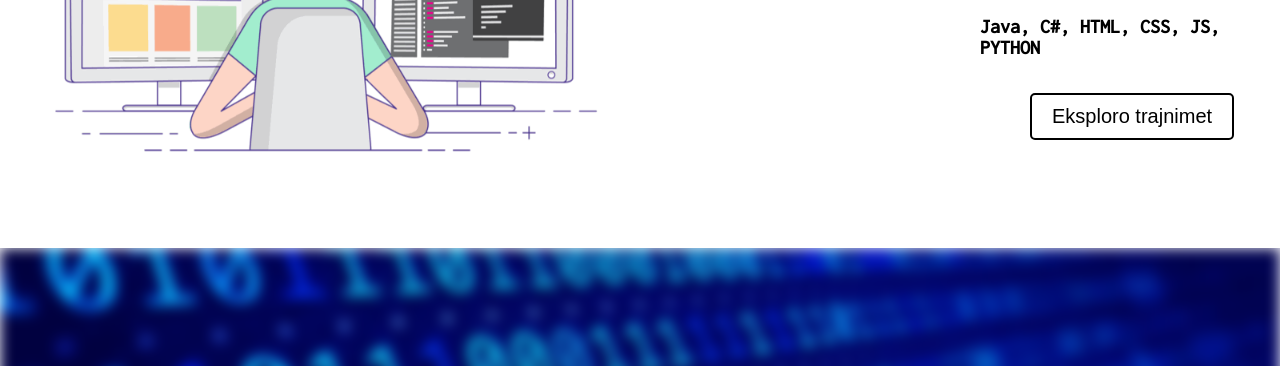
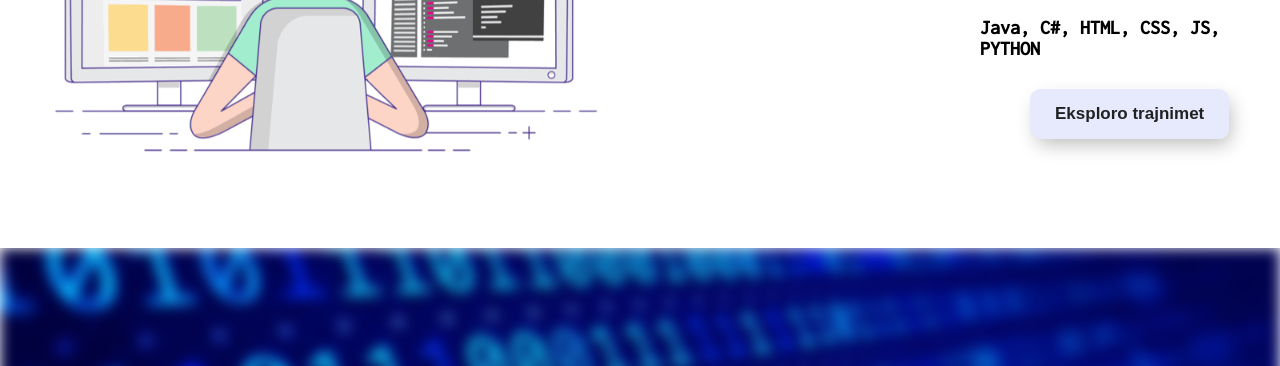
Before and after one commit to artavogliqi/MesoKod, a plain HTML site: page index.html in a window 1280 px wide. Shown: the part 355-721 px from the top of the page. Drawn offline with Linux system fonts and the light colour scheme.

Commit message:
Button style changes

```diff
--- a/index.html
+++ b/index.html
@@ -95,16 +95,16 @@
 
     <div class="image-container">
       <div class="image-row">
-        <img src="images/companylogos/companylogo1.png" width="10px" height="20px" alt="Image 1">
-        <img src="images/companylogos/companylogo2.png" alt="Image 2">
-        <img src="images/companylogos/companylogo3.png" alt="Image 3">
-        <img src="images/companylogos/companylogo4.png" alt="Image 4">
+      <a href="https://abc-techgroup.com/" target="_blank"> <img src="images/companylogos/companylogo1.png" alt="Image 1"> </a>
+      <a href="https://www.nerdycreative.ch/" target="_blank"> <img src="images/companylogos/companylogo2.png" alt="Image 2"> </a>
+      <a href="https://evrotarget.com/" target="_blank"> <img src="images/companylogos/companylogo3.png" alt="Image 3"> </a>
+      <a href="https://www.starlabs.dev/" target="_blank"> <img src="images/companylogos/companylogo4.png" alt="Image 4"> </a>
       </div>
       <div class="image-row">
-        <img src="images/companylogos/companylogo5.png" alt="Image 5">
-        <img src="images/companylogos/companylogo6.png" alt="Image 6">
-        <img src="images/companylogos/companylogo7.png" alt="Image 7">
-        <img src="images/companylogos/companylogo8.png" alt="Image 8">
+      <a href="https://gjirafa.com/" target="_blank"> <img src="images/companylogos/companylogo5.png" alt="Image 5"> </a>
+      <a href="https://linkplus-it.com/" target="_blank"> <img src="images/companylogos/companylogo6.png" alt="Image 6"> </a>
+      <a href="https://www.ubt-uni.net/" target="_blank"> <img src="images/companylogos/companylogo7.png" alt="Image 7"> </a>
+      <a href="https://appstellar.io/" target="_blank"> <img src="images/companylogos/companylogo8.png" alt="Image 8"> </a>
       </div>
     </div>
   </section>
--- a/style.css
+++ b/style.css
@@ -108,20 +108,46 @@ body {
     /* letter-spacing: 5px; */
   }
 
-   .hover-button {
+  .hover-button {
+    margin-top: 10px;
     margin-left: 50px;
-    margin-top: 15px;
-    background-color: transparent;
-    border: 2px solid black;
-    border-radius: 5px;
+    padding: 15px 25px;
+    border: unset;
+    border-radius: 10px;
+    color: #212121;
+    z-index: 1;
+    background: #ccd2fa79;
+    position: relative;
+    font-weight: bold;
+    font-size: 17px;
+    -webkit-box-shadow: 4px 8px 19px -3px rgba(0,0,0,0.27);
+    box-shadow: 4px 8px 19px -3px rgba(0,0,0,0.27);
+    transition: all 250ms;
+    overflow: hidden;
     cursor: pointer;
-    padding: 10px 20px;
-    font-size: 20px;
-    transition: background-color 0.3s ease;
+  }
+
+  .hover-button::before {
+    content: "";
+    position: absolute;
+    top: 0;
+    left: 0;
+    height: 100%;
+    width: 0;
+    border-radius: 10px;
+    background-color: #D9751E;
+    z-index: -1;
+    -webkit-box-shadow: 4px 8px 19px -3px rgba(0,0,0,0.27);
+    box-shadow: 4px 8px 19px -3px rgba(0,0,0,0.27);
+    transition: all 350ms
   }
 
   .hover-button:hover {
-    background-color: #D9751E;
+    color: #e8e8e8;
+  }
+
+  .hover-button:hover::before {
+    width: 100%;
   }
 
   /* .rating {
```
Also changed, not shown: contactus.html (+35 -12 lines), images/companylogos/companylogo7.png.
